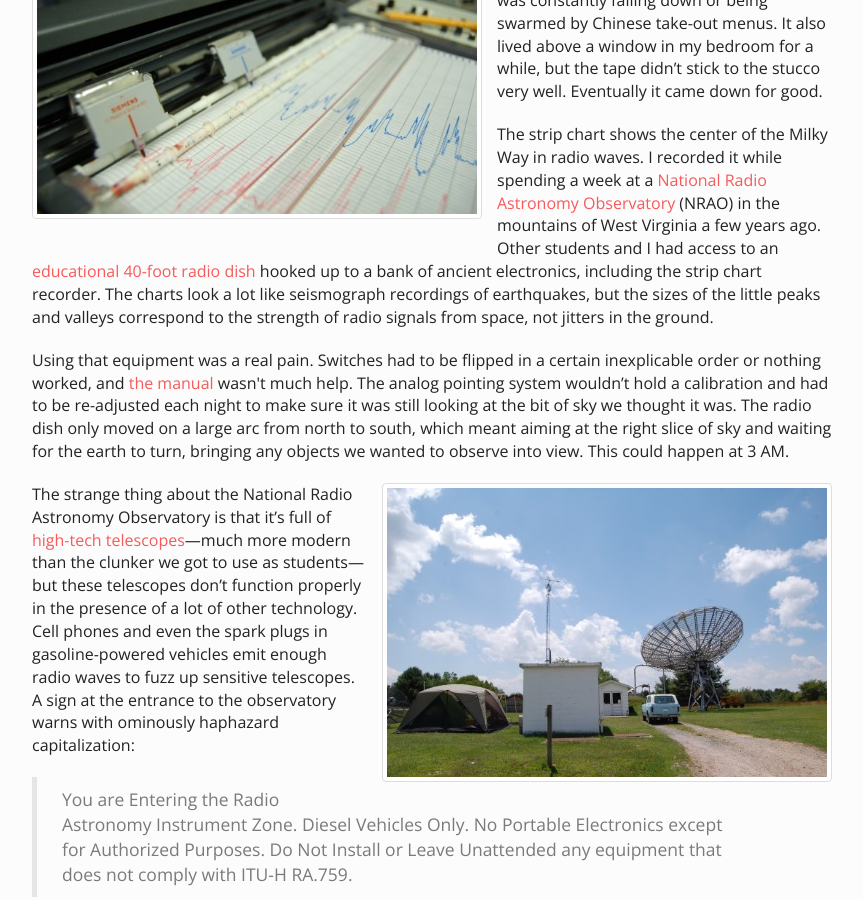
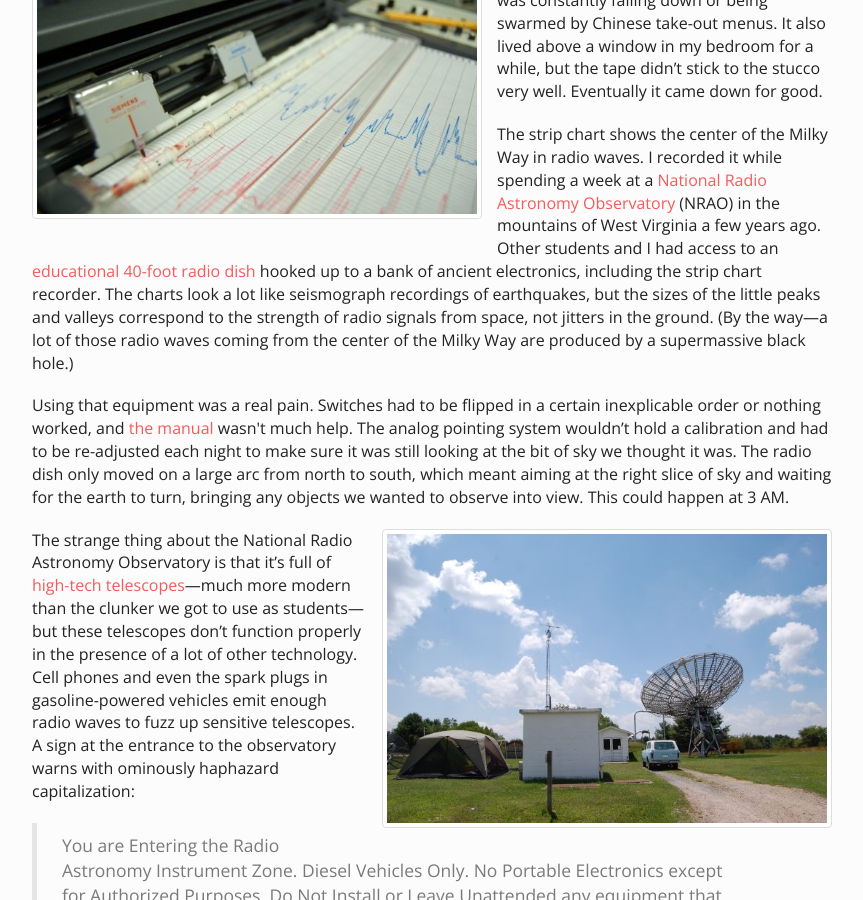
Before and after one commit to piscisvolans/piscisvolans.github.io, a Jekyll site: the page built from _posts/2014-07-23-on-paper.html, in a window 1280 px wide and 900 px high, scrolled down 415 px. Shown: the whole window, without its empty margins (208-1071 px from the left). Built offline with Jekyll 4.4.1, drawn with Linux system fonts in a browser that asks for light colours; some web fonts are replaced; Markdown is read by kramdown in place of the engine named in the settings.

Commit message:
small post edit

```diff
--- a/_posts/2014-07-23-on-paper.html
+++ b/_posts/2014-07-23-on-paper.html
@@ -9,7 +9,7 @@ title: On paper
 
 <p>I keep a slightly crumpled, five-foot strip chart rolled up in a desk drawer. It was briefly featured on the refrigerator, but it was constantly falling down or being swarmed by Chinese take-out menus. It also lived above a window in my bedroom for a while, but the tape didn’t stick to the stucco very well. Eventually it came down for good.</p>
 
-<p>The strip chart shows the center of the Milky Way in radio waves. I recorded it while spending a week at a <a href="http://www.gb.nrao.edu/">National Radio Astronomy Observatory</a> (NRAO) in the mountains of West Virginia a few years ago. Other students and I had access to an <a href="http://www.gb.nrao.edu/epo/fortyfoot.shtml">educational 40-foot radio dish</a> hooked up to a bank of ancient electronics, including the strip chart recorder. The charts look a lot like seismograph recordings of earthquakes, but the sizes of the little peaks and valleys correspond to the strength of radio signals from space, not jitters in the ground.</p>
+<p>The strip chart shows the center of the Milky Way in radio waves. I recorded it while spending a week at a <a href="http://www.gb.nrao.edu/">National Radio Astronomy Observatory</a> (NRAO) in the mountains of West Virginia a few years ago. Other students and I had access to an <a href="http://www.gb.nrao.edu/epo/fortyfoot.shtml">educational 40-foot radio dish</a> hooked up to a bank of ancient electronics, including the strip chart recorder. The charts look a lot like seismograph recordings of earthquakes, but the sizes of the little peaks and valleys correspond to the strength of radio signals from space, not jitters in the ground. (By the way&mdash;a lot of those radio waves coming from the center of the Milky Way are produced by a supermassive black hole.)</p>
 
 <p>Using that equipment was a real pain. Switches had to be flipped in a certain inexplicable order or nothing worked, and <a href="http://www.gb.nrao.edu/epo/manual.pdf">the manual</a> wasn't much help. The analog pointing system wouldn’t hold a calibration and had to be re-adjusted each night to make sure it was still looking at the bit of sky we thought it was. The radio dish only moved on a large arc from north to south, which meant aiming at the right slice of sky and waiting for the earth to turn, bringing any objects we wanted to observe into view. This could happen at 3 AM.</p>
 
```
